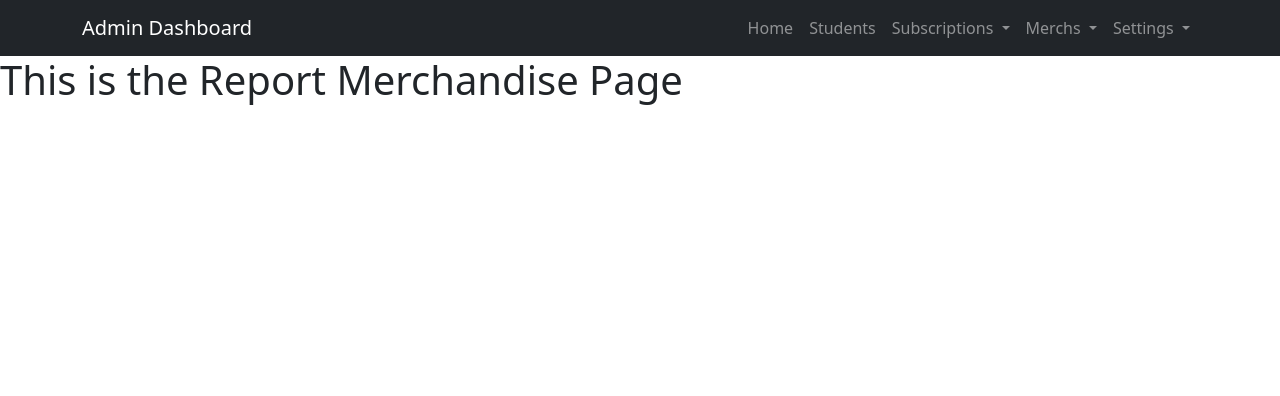
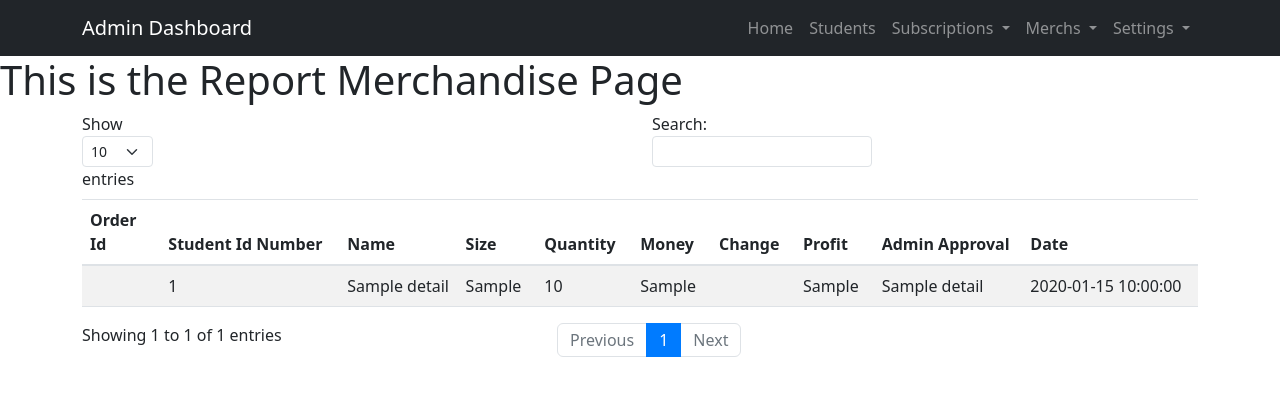
Before and after one commit to Javabutdif/PSITS_WEB, a PHP site: page /Admin/ReportMerch.php in a window 1280 px wide. Shown: the top 396 px of the page. Run offline with PHP 8.4, Linux system fonts and the light colour scheme; a user stored in the database is signed in; data comes from the database, SQL or seed files in the repository; tables that the repository leaves empty or names only in its code hold one stand-in row (values such as "Sample post"); data that the repository does not hold is empty; some libraries are stand-ins or nearby versions.

Commit message:
order details has been added

```diff
--- a/backend/adminBackend.php
+++ b/backend/adminBackend.php
@@ -63,6 +63,18 @@
           $listOrders = [];
           while($order = mysqli_fetch_array($orders)) {
               $listOrders[] = $order;
+
+        }
+      }
+
+
+    $sqlUserOrderDetails = "SELECT * FROM order_details  ";
+    $ordersD = mysqli_query($conn, $sqlUserOrderDetails);
+    if(mysqli_num_rows($ordersD) > 0)
+        {
+          $orderDetails = [];
+          while($orderD = mysqli_fetch_array($ordersD)) {
+              $orderDetails[] = $orderD;
 
         }
       }
--- a/view/Admin/ReportMerch.php
+++ b/view/Admin/ReportMerch.php
@@ -10,5 +10,49 @@
 </head>
 <body>
     <h1>This is the Report Merchandise Page</h1>
+
+
+<div class="container">
+<table id="example" class="table table-striped table-hover display compact " style="width:100%">
+    <thead>
+        <tr>
+            <th >Order Id</th>
+            <th >Student Id Number</th>
+            <th >Name</th>
+            <th >Size</th>
+            <th >Quantity</th>
+            <th >Money</th>
+            <th >Change</th>
+            <th >Profit</th>
+            <th >Admin Approval</th>
+            <th >Date</th>
+        </tr>
+    </thead>
+
+    <tbody>
+        <?php foreach ($orderDetails as $person): ?>
+            <tr>
+                <td><?php echo $person['order_details_id']; ?></td>
+                <td><?php echo $person['id_number']; ?></td>
+                <td><?php echo $person['order_name'] ?></td>
+                <td><?php echo $person['size']; ?></td>
+                <td><?php echo $person['quantity']; ?></td>
+                <td><?php echo $person['money']; ?></td>
+                 <td><?php echo $person['changeCoins']; ?></td>
+                 <td><?php echo $person['profit']; ?></td>
+                 <td><?php echo $person['admin_name']; ?></td>
+                 <td><?php echo $person['date']; ?></td>
+
+            </tr>
+        <?php endforeach; ?>
+    </tbody>
+</table>
+  </div>
+
+
+<script>
+new DataTable('#example');
+  </script>
+
 </body>
 </html>
```
